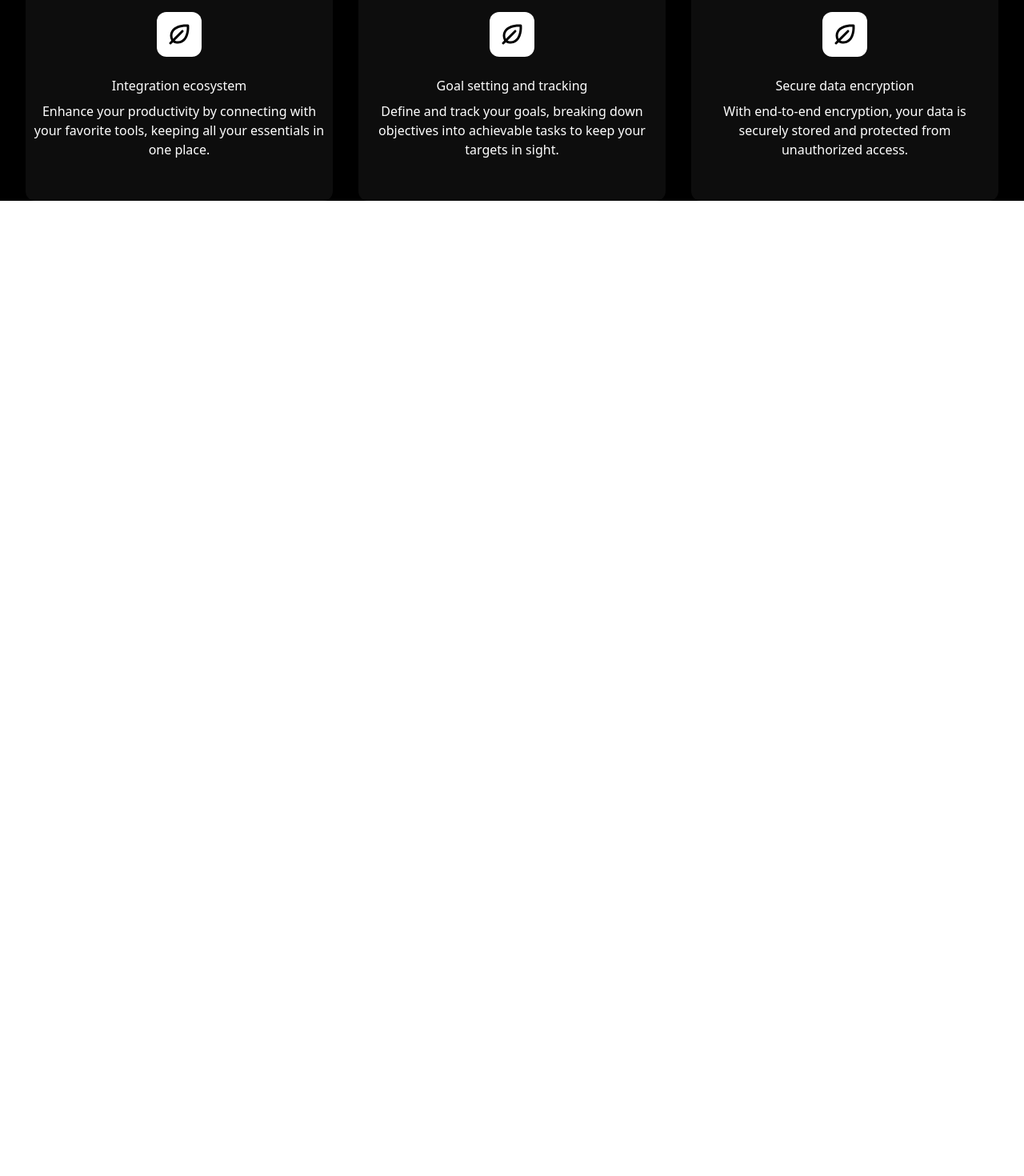
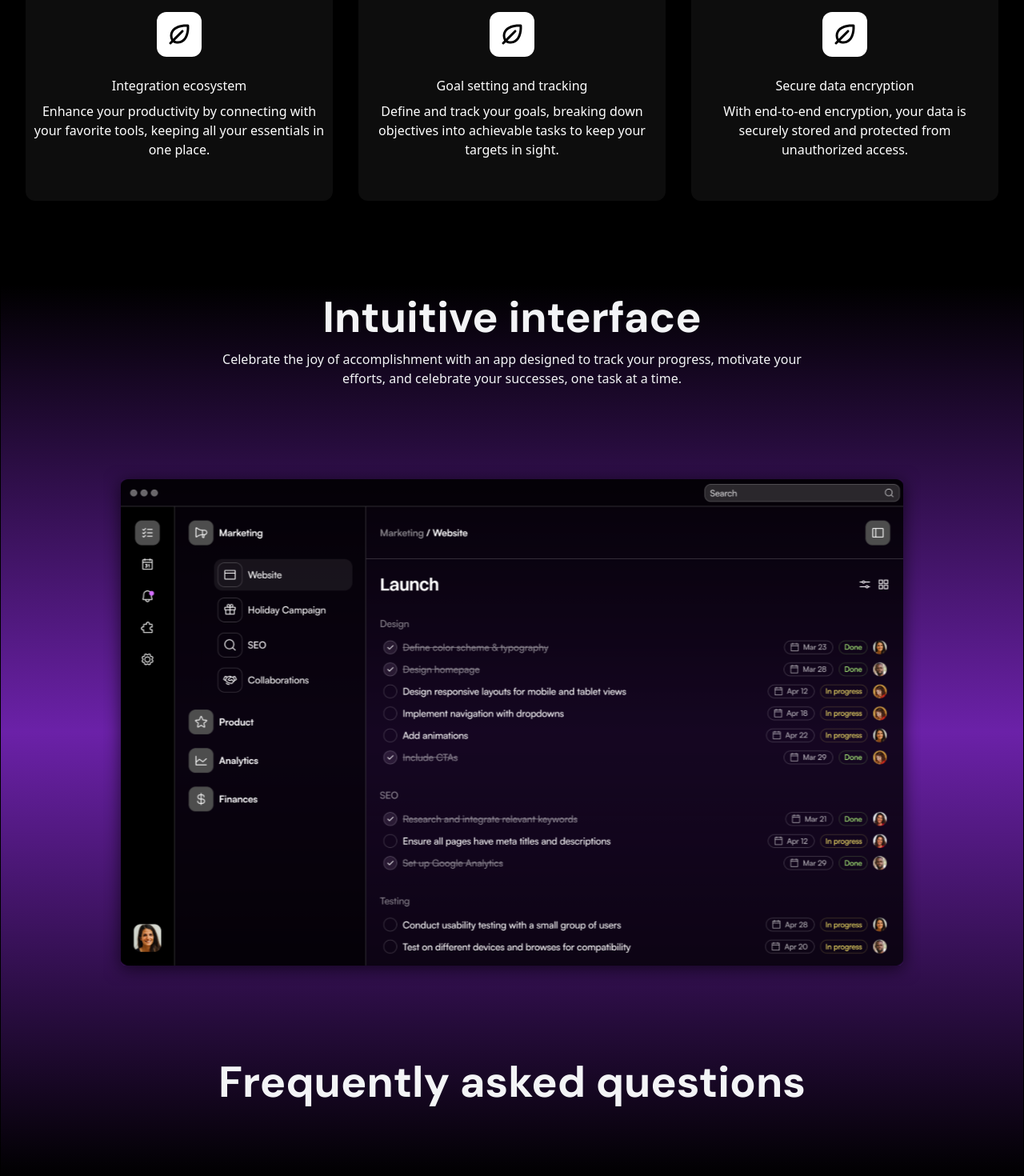
Before and after one commit to Shaileshkale17/one_task_project, a React (Vite) app: page / in a window 1280 px wide. Shown: the part 1963-3433 px from the top of the page at 80% size. Before the commit the page ends 2214 px from the top, so only its background shows below. Built offline with nearby package versions, Linux system fonts and the light colour scheme.

Commit message:
pushing new updata and create new page

```diff
--- a/src/App.jsx
+++ b/src/App.jsx
@@ -1,4 +1,6 @@
 import Hero from "./components/Hero/Hero";
+import Intuitive_interface from "./components/Intuitive_interface/Intuitive_interface";
+import Asked from "./components/asked/Asked";
 import Card_section from "./components/card_section/card_section";
 import Logo_page from "./components/logo_page/Logo_page";
 
@@ -13,6 +15,10 @@ function App() {
       <Hero />
       <Logo_page />
       <Card_section />
+      <div className="w-full mt-6 h-full bg-gradient-to-b from-black via-purple-800 border top-36 border-black">
+        <Intuitive_interface />
+        <Asked />
+      </div>
     </div>
   );
 }
--- a/src/components/Intuitive_interface/Intuitive_interface.jsx
+++ b/src/components/Intuitive_interface/Intuitive_interface.jsx
@@ -1,8 +1,22 @@
 import React from "react";
-
+import Image_int from "../../assets/App Night.svg";
 const Intuitive_interface = () => {
   return (
-    <div className="w-96 h-80 bg-gradient-to-b from-black via-purple-800 to-purple-200 border top-36 border-black"></div>
+    //
+    <div className="h-full pb-20 w-full flex flex-col gap-24 justify-center items-center">
+      <div className="flex text-center flex-col">
+        <h1 className="text-gray-100 text-54px font-custom font-font700">
+          Intuitive interface
+        </h1>
+        <p className="text-gray-100 m-auto w-8/12 ">
+          Celebrate the joy of accomplishment with an app designed to track your
+          progress, motivate your efforts, and celebrate your successes, one
+          task at a time.
+        </p>
+      </div>
+      <img src={Image_int} alt="image not found !" className="w-4/5" />
+    </div>
+    // </div>
   );
 };
 
--- /dev/null
+++ b/src/components/asked/Asked.jsx
@@ -0,0 +1,15 @@
+import React from "react";
+
+const Asked = () => {
+  return (
+    <div className="h-full pb-20 w-full flex flex-col gap-24 justify-center items-center">
+      <div>
+        <h1 className="font-custom text-54px font text-gray-100 font-font700">
+          Frequently asked questions
+        </h1>
+      </div>
+    </div>
+  );
+};
+
+export default Asked;
--- a/src/components/card_section/card_section.jsx
+++ b/src/components/card_section/card_section.jsx
@@ -21,7 +21,7 @@ const Card_section = () => {
   ];
 
   return (
-    <div className="h-full w-full flex flex-col gap-24 justify-center items-center">
+    <div className="h-full pb-20 w-full flex flex-col gap-24 justify-center items-center">
       <div>
         <h1 className="font-custom font-font700 text-white text-center text-54px ">
           Everything you need
@@ -32,7 +32,7 @@ const Card_section = () => {
           quickly.
         </p>
       </div>
-      <div className="flex flex-wrap gap-8">
+      <div className="flex flex-wrap gap-8 mix-md:flex-col mix-md:items-center mix-md:content-center mix-md:justify-center">
         {cardData.map((task, i) => (
           <Crad
             key={i}
```
Also changed, not shown: src/assets/App Night.svg (added).
